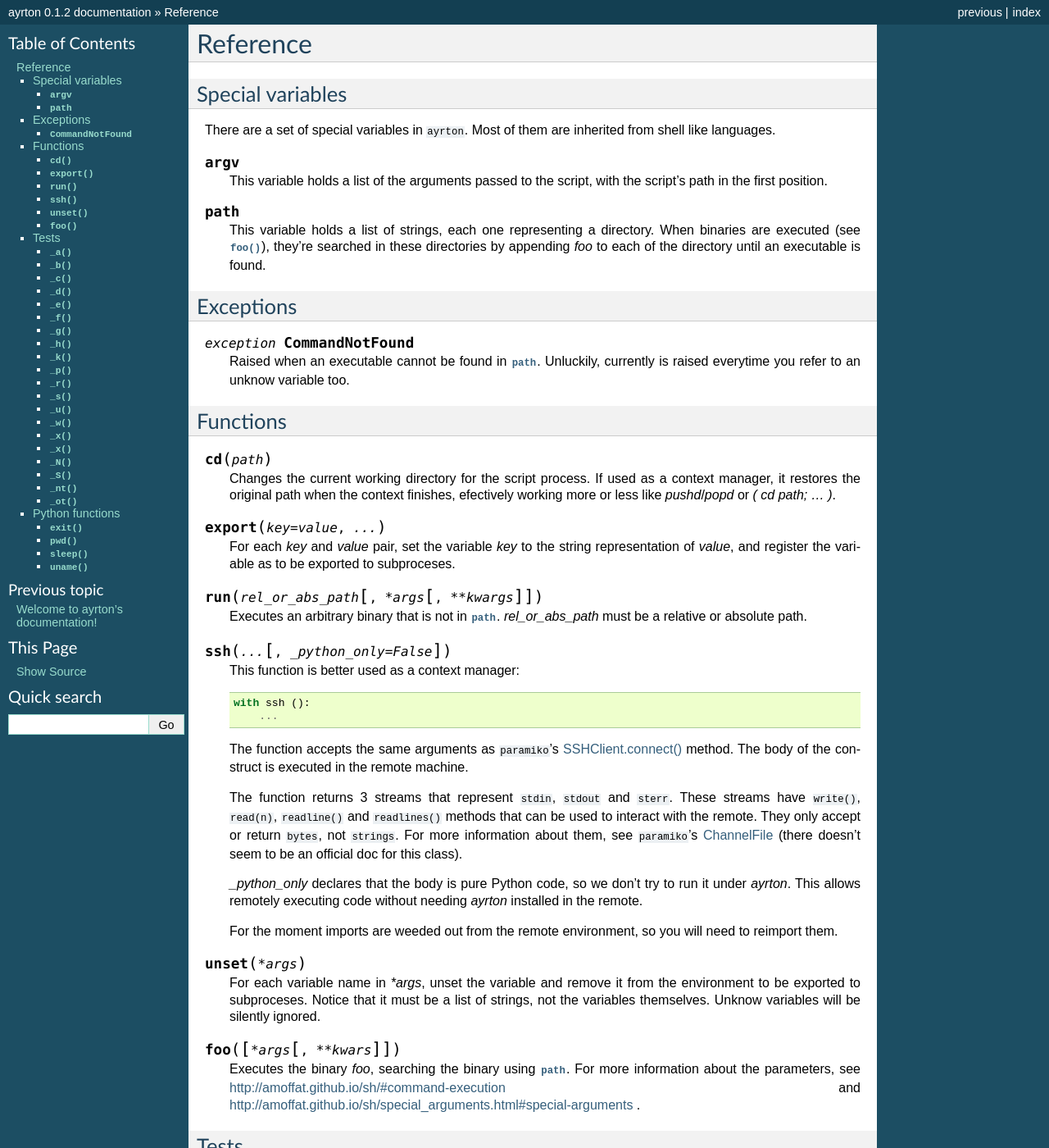
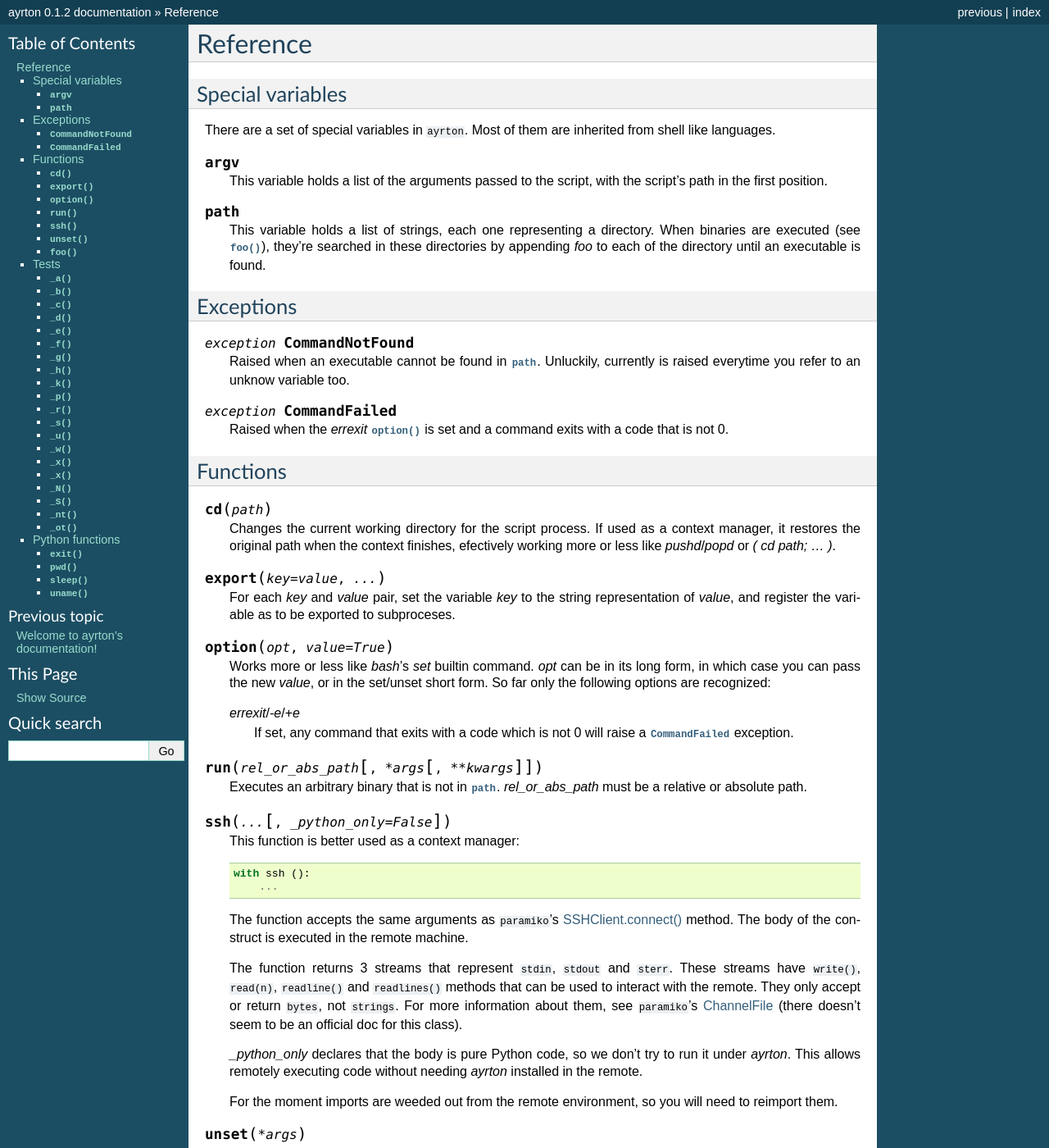
Before and after one commit to StyXman/ayrton, a Sphinx documentation site: the page built from doc/source/reference.rst, in a window 1280 px wide and 1400 px high. Shown: the whole window at 82% size. Built offline with Sphinx 7.4.7, drawn with Linux system fonts in a browser that asks for light colours.

Commit message:
+ CommandFailed exception and option().

```diff
--- a/doc/source/reference.rst
+++ b/doc/source/reference.rst
@@ -27,6 +27,11 @@ Exceptions
     Raised when an executable cannot be found in :py:data:`path`. Unluckily,
     currently is raised everytime you refer to an unknow variable too.
 
+.. py:exception:: CommandFailed
+
+    Raised when the `errexit` :py:func:`option` is set and a command exits with
+    a code that is not 0.
+
 Functions
 ---------
 
@@ -47,6 +52,16 @@ Functions
     For each *key* and *value* pair, set the variable *key* to the string
     representation of *value*, and register the variable as to be exported to
     subproceses.
+
+.. py:function:: option (opt, value=True)
+
+    Works more or less like `bash`'s `set` builtin command. *opt* can be in its
+    long form, in which case you can pass the new *value*, or in the set/unset
+    short form. So far only the following options are recognized:
+
+    `errexit`/`-e`/`+e`
+      If set, any command that exits with a code which is not 0 will raise a
+      :py:exc:`CommandFailed` exception.
 
 .. py:function:: run (rel_or_abs_path, [*args, [**kwargs]])
 
```
